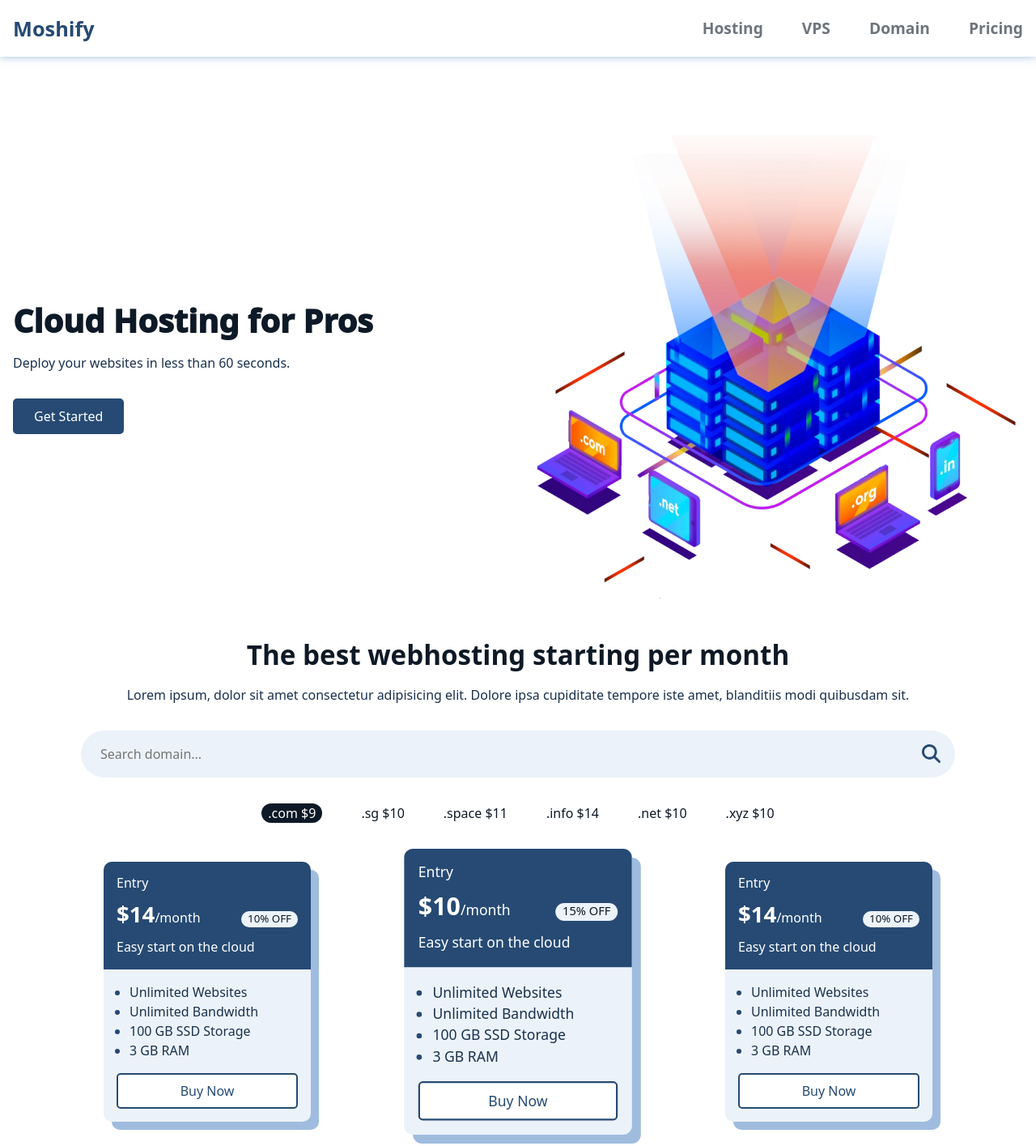
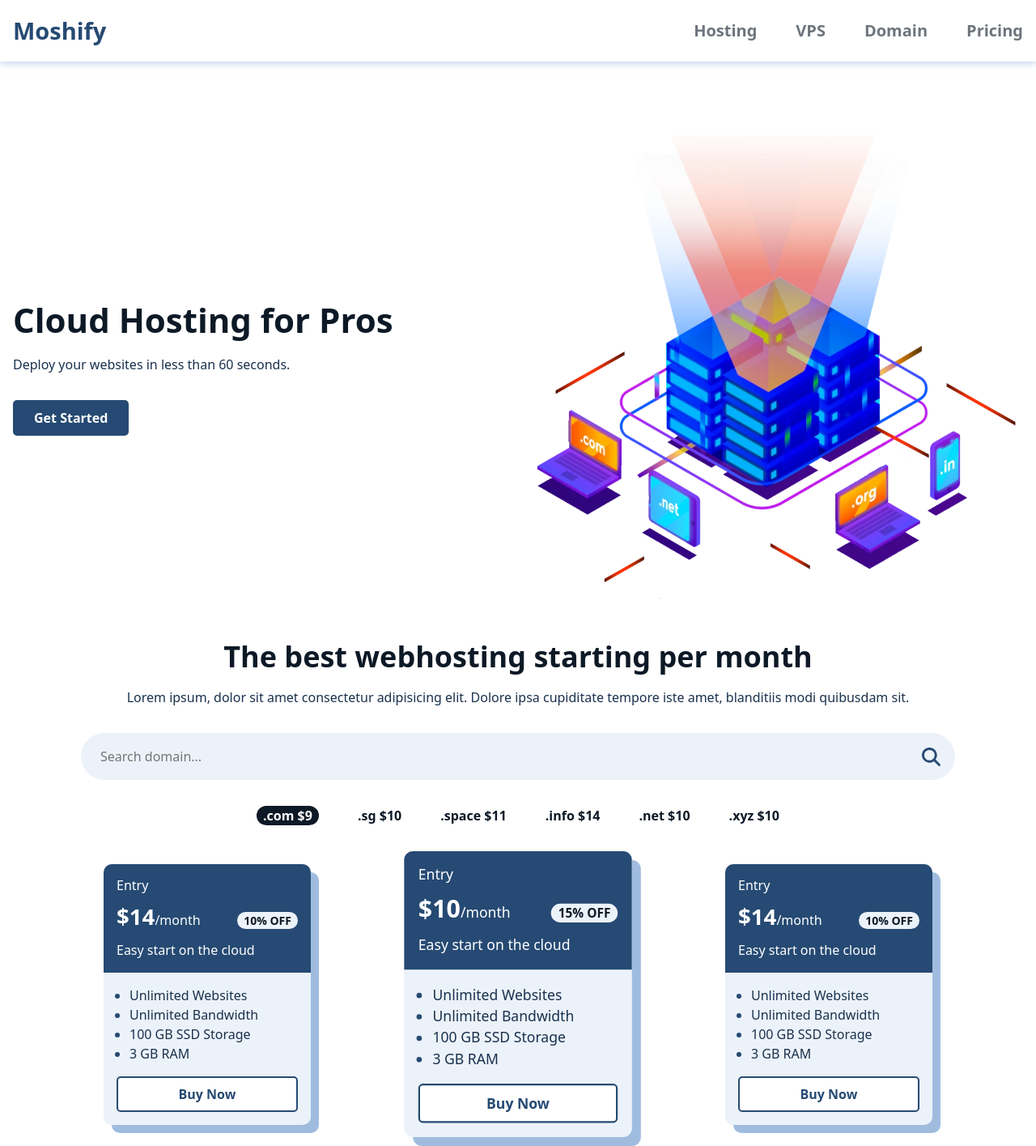
Before and after one commit to ilhaamifham/moshify, a website built with Parcel: page index.html in a window 1280 px wide. Shown: the top 1415 px of the page at 81% size. Built offline with nearby package versions, Linux system fonts and the light colour scheme.

Commit message:
Update style.css

```diff
--- a/css/style.css
+++ b/css/style.css
@@ -46,18 +46,18 @@ h3 {
 }
 
 h1 {
-  font-size: 2.488rem;
-  font-weight: 1000;
+  font-size: 2.625rem;
+  font-weight: 800;
 }
 
 h2 {
-  font-size: 2.074rem;
-  font-weight: 900;
+  font-size: 2.25rem;
+  font-weight: 760;
 }
 
 h3 {
-  font-size: 1.728rem;
-  font-weight: 800;
+  font-size: 1.875rem;
+  font-weight: 720;
 }
 
 /* General */
@@ -91,7 +91,7 @@ picture {
 .link {
   display: inline-block;
   white-space: nowrap;
-  font-weight: 500;
+  font-weight: 600;
 }
 
 .feature_media_link {
@@ -173,7 +173,7 @@ picture {
   padding: 0 0.5rem;
   border-radius: 50px;
   white-space: nowrap;
-  font-weight: 500;
+  font-weight: 600;
 }
 
 .domain-badge {
@@ -210,7 +210,7 @@ picture {
 
 .domain_list_item {
   margin: 0 1rem;
-  font-weight: 500;
+  font-weight: 600;
 }
 
 /* Input */
@@ -265,8 +265,8 @@ picture {
 
 .card_price .badge {
   margin-left: auto;
-  font-size: 0.833rem;
-  font-weight: 500;
+  font-size: 0.875rem;
+  font-weight: 600;
 }
 
 .card_heading {
@@ -286,7 +286,7 @@ picture {
 
 .card_amount {
   font-size: 1.728rem;
-  font-weight: 800;
+  font-weight: 720;
 }
 
 .card:hover {
@@ -331,13 +331,13 @@ picture {
 .quote_author {
   text-align: right;
   font-style: normal;
-  font-weight: 500;
+  font-weight: 600;
 }
 
 .quote_author-name {
   color: var(--headingColor);
-  font-size: 1.2rem;
-  font-weight: 600;
+  font-size: 1.25rem;
+  font-weight: 640;
   margin-top: 1rem;
 }
 
@@ -427,10 +427,10 @@ picture {
   display: block;
   margin: 1rem 0;
   transition: 0.5s;
-  font-weight: 600;
+  font-weight: 640;
   opacity: 0.6;
   color: var(--headingColor);
-  font-size: 1.2rem;
+  font-size: 1.25rem;
 }
 
 .active a,
@@ -516,9 +516,9 @@ picture {
 /* Banner */
 
 .banner_logo {
-  font-size: 1.584rem;
+  font-size: 1.813rem;
   color: var(--accentColor);
-  font-weight: 750;
+  font-weight: 700;
 }
 
 .banner_button {
@@ -629,8 +629,8 @@ picture {
 
 .contentinfo_menu_heading {
   margin-bottom: 0;
-  font-size: 1.44rem;
-  font-weight: 700;
+  font-size: 1.563rem;
+  font-weight: 680;
   color: var(--headingColor);
 }
 
@@ -650,7 +650,7 @@ picture {
 .copyright {
   text-align: center;
   margin-top: 3rem;
-  font-size: 0.833rem;
+  font-size: 0.875rem;
 }
 
 @media screen and (min-width: 768px) {
```
